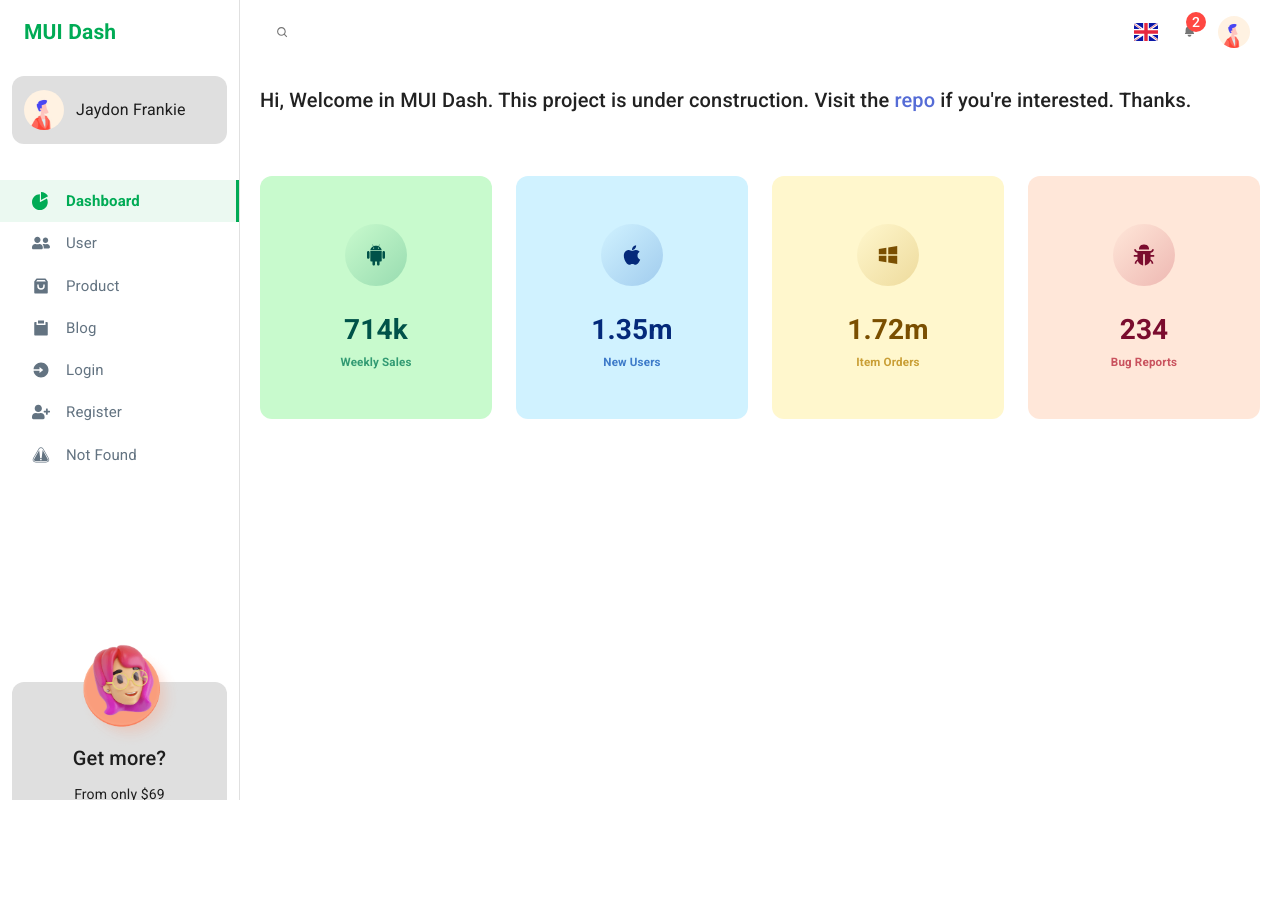
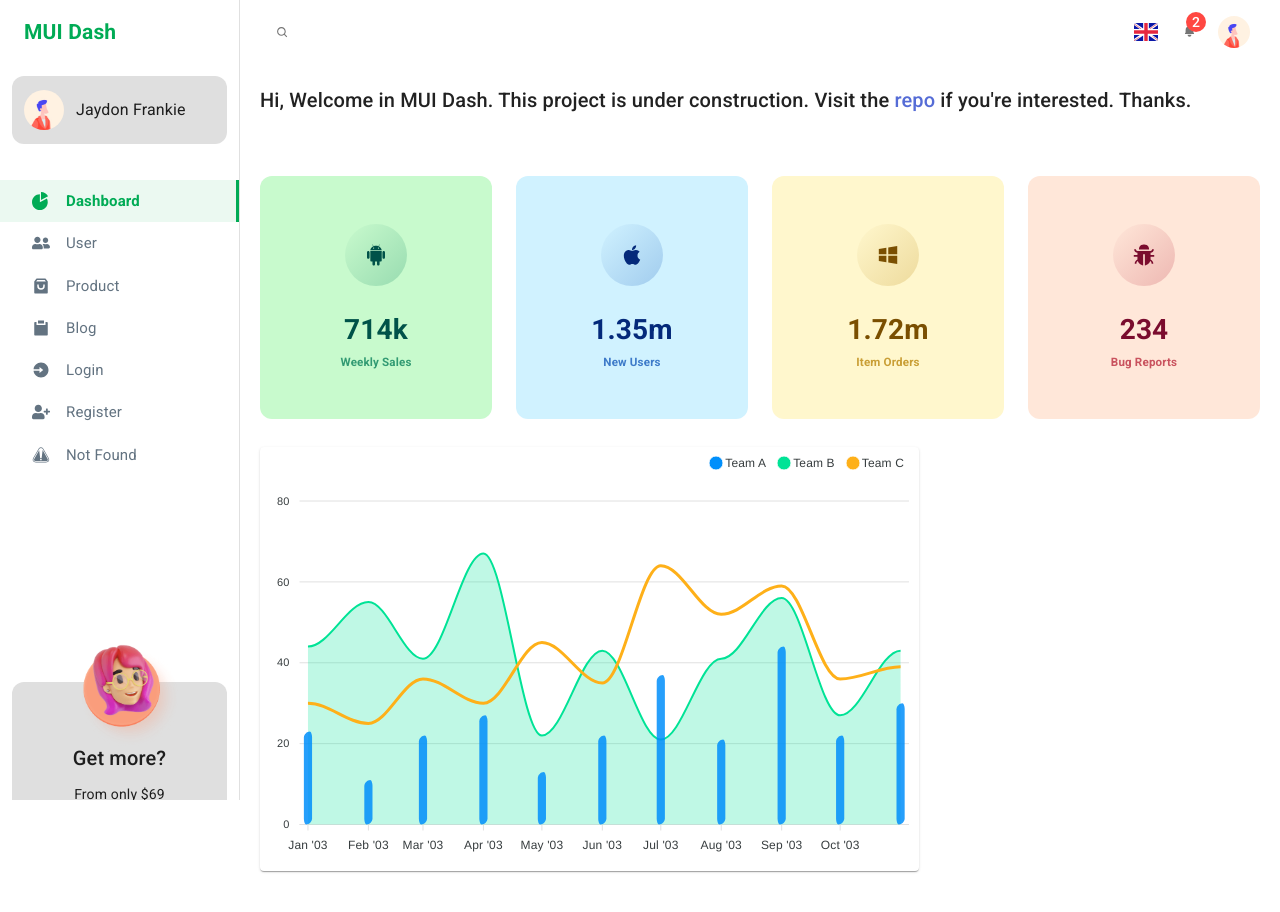
Before and after one commit to super-austin/MUISample, a React (Create React App) app: page /dashboard in a window 1280 px wide. Shown: the top 912 px of the page. Before the commit the page ends 800 px from the top, so only its background shows below. Built offline with nearby package versions, Linux system fonts and the light colour scheme.

Commit message:
dash: added basic chart

```diff
--- a/package.json
+++ b/package.json
@@ -11,7 +11,9 @@
     "@testing-library/jest-dom": "^5.14.1",
     "@testing-library/react": "^11.2.7",
     "@testing-library/user-event": "^12.8.3",
+    "apexcharts": "^3.28.1",
     "react": "^17.0.2",
+    "react-apexcharts": "^1.3.9",
     "react-dom": "^17.0.2",
     "react-icons": "^4.2.0",
     "react-router-dom": "^5.2.0",
--- /dev/null
+++ b/src/components/Dashboard/ChartSiteVisits.js
@@ -0,0 +1,95 @@
+import { useTheme } from "@material-ui/styles";
+import { Card } from "@material-ui/core";
+import Chart from "react-apexcharts";
+
+// chart data series
+const SERIES = [
+  {
+    name: "Team A",
+    type: "column",
+    data: [23, 11, 22, 27, 13, 22, 37, 21, 44, 22, 30],
+  },
+  {
+    name: "Team B",
+    type: "area",
+    data: [44, 55, 41, 67, 22, 43, 21, 41, 56, 27, 43],
+  },
+  {
+    name: "Team C",
+    type: "line",
+    data: [30, 25, 36, 30, 45, 35, 64, 52, 59, 36, 39],
+  },
+];
+
+const ChartSiteVisits = () => {
+  const theme = useTheme();
+
+  const options = {
+    chart: {
+      id: "basic-bar",
+      stacked: false,
+      toolbar: {
+        show: false,
+      },
+    },
+    plotOptions: {
+      bar: {
+        columnWidth: "15%",
+        borderRadius: 6,
+      },
+    },
+    stroke: { curve: "smooth", width: [0, 2, 3] },
+    markers: { size: 0 },
+    fill: {
+      opacity: [0.85, 0.25, 1],
+      gradient: {
+        inverseColors: false,
+        shade: "light",
+        type: "vertical",
+        opacityFrom: 0.85,
+        opacityTo: 0.55,
+        stops: [0, 100, 100, 100],
+      },
+    },
+    xaxis: {
+      type: "datetime",
+    },
+    labels: [
+      "01/01/2003",
+      "02/01/2003",
+      "03/01/2003",
+      "04/01/2003",
+      "05/01/2003",
+      "06/01/2003",
+      "07/01/2003",
+      "08/01/2003",
+      "09/01/2003",
+      "10/01/2003",
+      "11/01/2003",
+    ],
+    tooltip: {
+      shared: true,
+      intersect: false,
+      x: { show: false },
+      y: {
+        formatter: (val) =>
+          val !== undefined ? `${val.toFixed(0)} visits` : val,
+      },
+      style: {
+        fontFamily: "inherit",
+      },
+    },
+    legend: {
+      position: "top",
+      horizontalAlign: "right",
+    },
+  };
+
+  return (
+    <Card>
+      <Chart options={options} series={SERIES} type="line" />
+    </Card>
+  );
+};
+
+export default ChartSiteVisits;
--- a/src/pages/Dashboard.js
+++ b/src/pages/Dashboard.js
@@ -1,5 +1,13 @@
-import { Link, Typography } from "@material-ui/core";
+import { Grid, Link, Typography } from "@material-ui/core";
+import { styled } from "@material-ui/styles";
+import ChartSiteVisits from "../components/Dashboard/ChartSiteVisits";
 import InfoCards from "../components/Dashboard/InfoCards";
+
+// grid container style
+const GridContainerStyle = styled(Grid)(({ theme }) => ({
+  marginTop: theme.spacing(2),
+  marginBottom: theme.spacing(2),
+}));
 
 const Dashboard = () => {
   return (
@@ -17,6 +25,13 @@ const Dashboard = () => {
       </Typography>
       {/* Info Cards */}
       <InfoCards />
+
+      <GridContainerStyle container spacing={3}>
+        {/* Site visits chart */}
+        <Grid item xs={12} md={6} lg={8}>
+          <ChartSiteVisits />
+        </Grid>
+      </GridContainerStyle>
     </>
   );
 };
```
Also changed, not shown: 1 other file (tests, documents, lock files or other folders).
